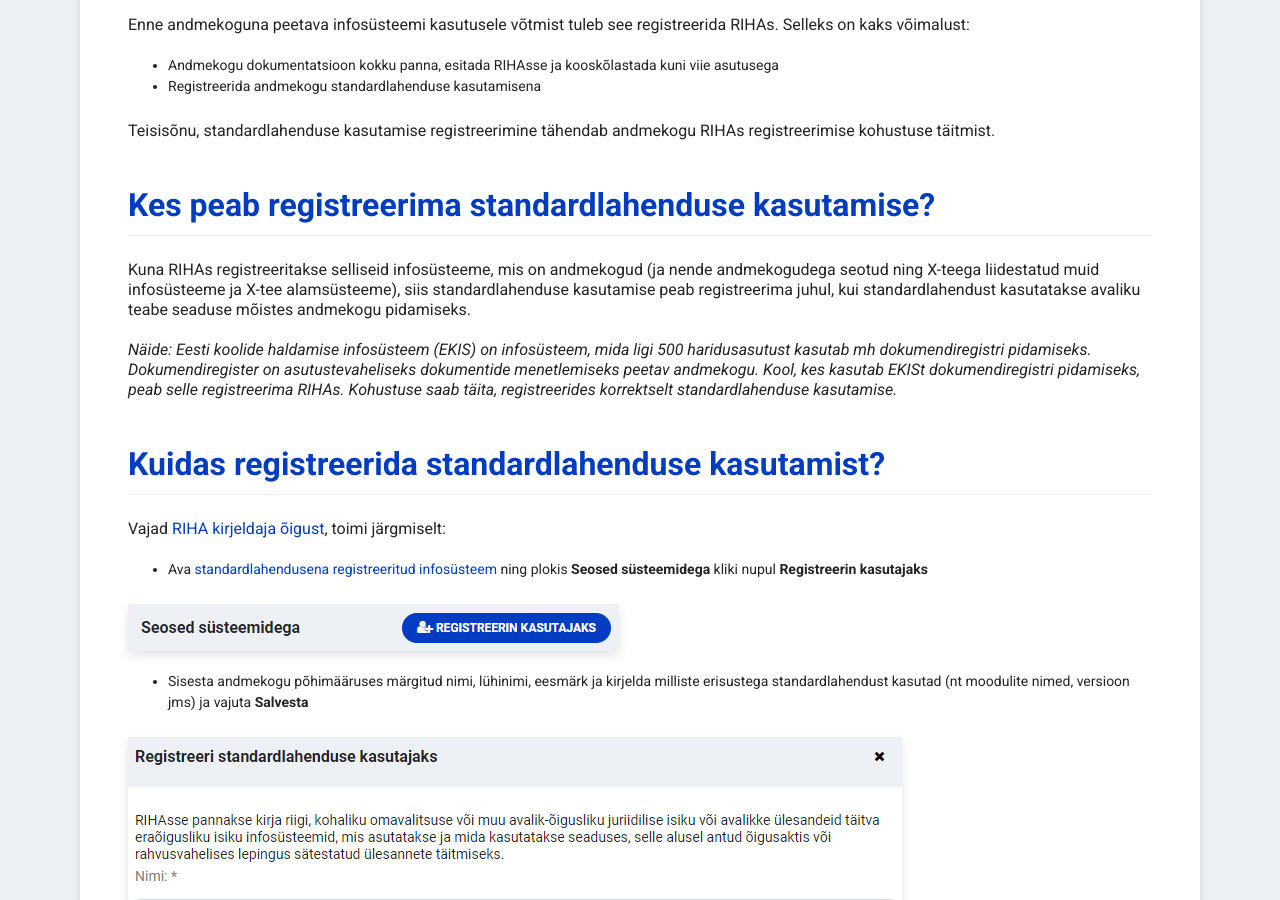
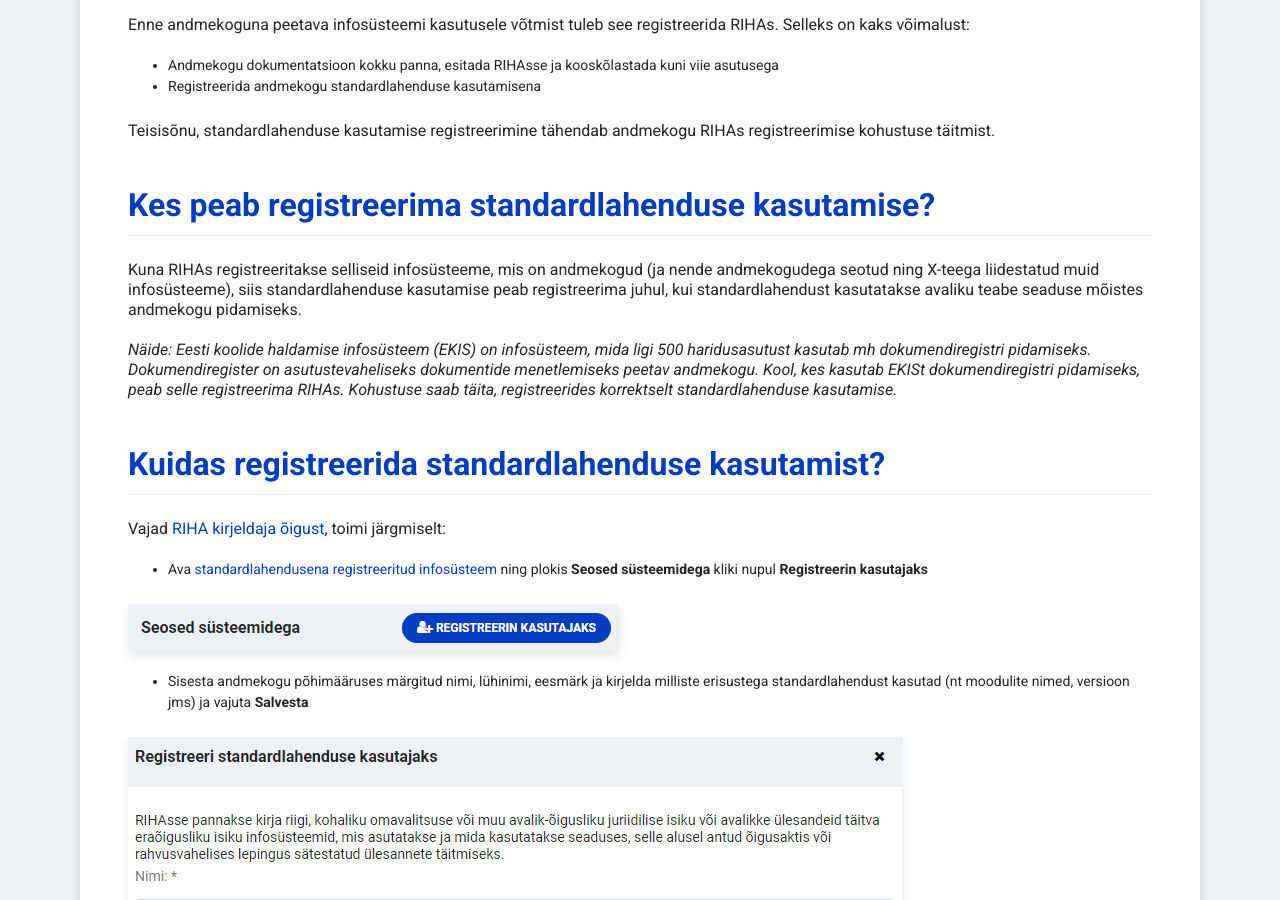
Before and after one commit to e-gov/RIHA-Help, a Jekyll site: the page built from docs/standardlahenduse-kasutamise-registreerimine.md, in a window 1280 px wide and 900 px high, scrolled down 714 px. Built offline with Jekyll 4.4.1, drawn with Linux system fonts in a browser that asks for light colours.

Commit message:
Updated X-tee related info

```diff
--- a/docs/standardlahenduse-kasutamise-registreerimine.md
+++ b/docs/standardlahenduse-kasutamise-registreerimine.md
@@ -21,7 +21,7 @@ Teisisõnu, standardlahenduse kasutamise registreerimine tähendab andmekogu RIH
 
 ## Kes peab registreerima standardlahenduse kasutamise?
 
-Kuna RIHAs registreeritakse selliseid infosüsteeme, mis on andmekogud (ja nende andmekogudega seotud ning X-teega liidestatud muid infosüsteeme ja X-tee alamsüsteeme), siis standardlahenduse kasutamise peab registreerima juhul, kui standardlahendust kasutatakse avaliku teabe seaduse mõistes andmekogu pidamiseks.
+Kuna RIHAs registreeritakse selliseid infosüsteeme, mis on andmekogud (ja nende andmekogudega seotud ning X-teega liidestatud muid infosüsteeme), siis standardlahenduse kasutamise peab registreerima juhul, kui standardlahendust kasutatakse avaliku teabe seaduse mõistes andmekogu pidamiseks.
 
 _Näide: Eesti koolide haldamise infosüsteem (EKIS) on infosüsteem, mida ligi 500 haridusasutust kasutab mh dokumendiregistri pidamiseks. Dokumendiregister on asutustevaheliseks dokumentide menetlemiseks peetav andmekogu. Kool, kes kasutab EKISt dokumendiregistri pidamiseks, peab selle registreerima RIHAs. Kohustuse saab täita, registreerides korrektselt standardlahenduse kasutamise._
 
```
